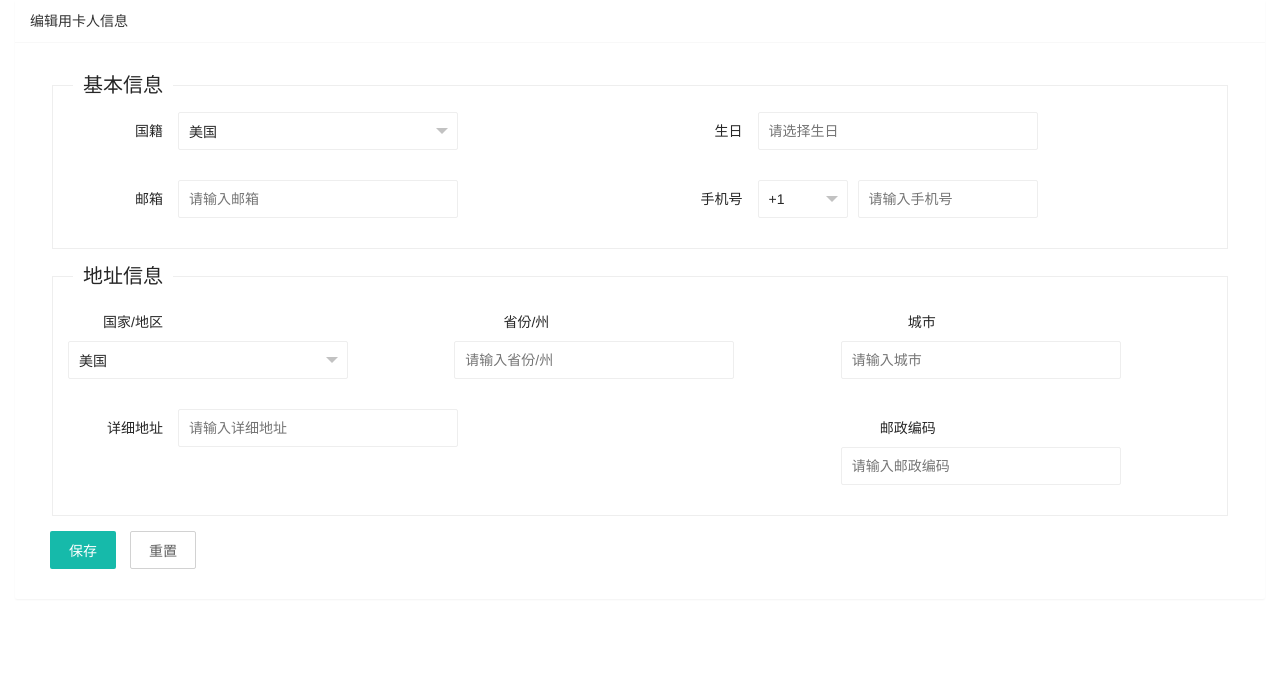
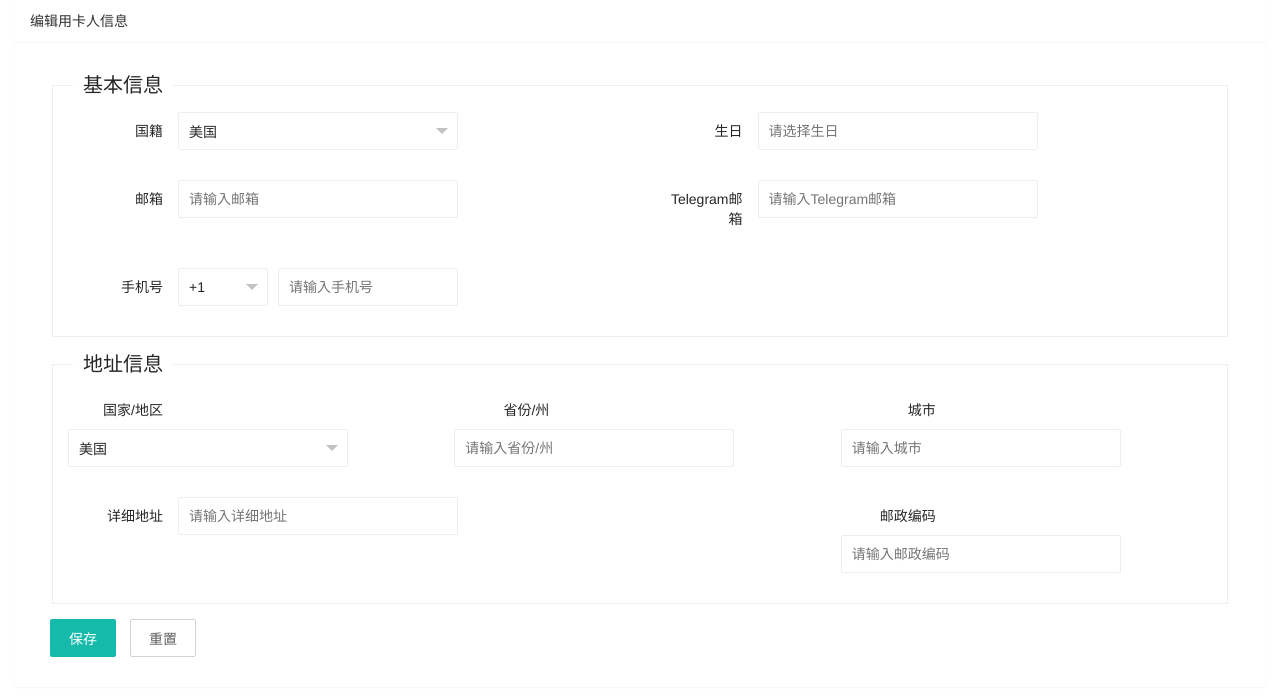
Before and after one commit to mikewang68/Cross_Border_Payments, a Flask app: page /card_holders/edit_page in a window 1280 px wide. Shown: the top 696 px of the page. Run offline with Flask 3, Linux system fonts and the light colour scheme; the visitor is signed in with stand-in values (Sample User, id 1).

Commit message:
add telegram email

```diff
--- a/blueprint/main.py
+++ b/blueprint/main.py
@@ -406,16 +406,30 @@ def card_holder_edit():
     try:
         # 获取JSON数据
         data = request.get_json()
+        print(f"收到的用卡人编辑数据: {data}")
+
         card_holder_id = data.pop('card_holder_id')  # 删除json['card_holder_id']并将其赋值给card_holder_id
         version = data.pop('version')  # 删除json['version']并将其赋值给version
-        # print(data)
-        # print(card_holder_id)
-        # print(version)
+        telegram_email = data.pop('telegram_email', None)  # 提取telegram_email字段
+
+        print(f"卡持有人ID: {card_holder_id}, 版本: {version}, Telegram邮箱: {telegram_email}")
+
         # 创建API实例
         gsalary_api = GSalaryAPI()
-        # 调用API创建用卡人
-        result = gsalary_api.update_card_holder(system_id = version, holder_id=card_holder_id, data=data)  # 替换实际的system_id
+        # 调用API更新用卡人（外部API可能不支持telegram_email字段）
+        result = gsalary_api.update_card_holder(system_id = version, holder_id=card_holder_id, data=data)
+
         if result['result']['result'] == 'S':
+            # 外部API更新成功后，同步更新本地数据库的telegram_email字段
+            if telegram_email is not None:
+                try:
+                    local_update_data = {'telegram_email': telegram_email}
+                    condition = {'card_holder_id': card_holder_id}
+                    local_result = update_database('card_holder', local_update_data, condition)
+                    print(f"本地数据库telegram_email更新结果: {local_result}")
+                except Exception as e:
+                    print(f"更新本地数据库telegram_email时出错: {str(e)}")
+
             return jsonify({
                 "code": 0,
                 "msg": "修改成功",
--- a/static/js/card_holder_edit.js
+++ b/static/js/card_holder_edit.js
@@ -24,6 +24,7 @@ layui.use(['form', 'layer', 'laydate'], function(){
                 "region": data.region,
                 "birth": data.birth,
                 "email": data.email,
+                "telegram_email": data.telegram_email || data.email, // 如果telegram_email为空，使用email作为默认值
                 "mobile_nation_code": data.mobile_nation_code,
                 "mobile": data.mobile,
                 "bill_address_country": data.bill_address_country,
@@ -93,6 +94,7 @@ function transformData(original) {
         last_name: original.last_name,
         birth: original.birth,
         email: original.email,
+        telegram_email: original.telegram_email,
         // 重组手机号字段
         mobile: {
             nation_code: original.mobile_nation_code,
--- a/static/js/card_holders.js
+++ b/static/js/card_holders.js
@@ -85,6 +85,10 @@ layui.use(['table', 'form', 'layer'], function(){
                     {field: 'phone_number', title: '手机号码', width: 150},
                     {field: 'region', title: '地区', width: 80},
                     {field: 'email', title: '邮箱', width: 210},
+                    {field: 'telegram_email', title: 'Telegram邮箱', width: 210, templet: function(d){
+                        // 如果telegram_email为空，则显示email的值
+                        return d.telegram_email || d.email || '';
+                    }},
                     {field: 'version', title: '平台', width: 80},
                     {field: 'create_time', title: '创建时间', width: 160},
                     {field: 'bill_address_country', title: '国家', width: 80},
--- a/templates/main/card_user_edit.html
+++ b/templates/main/card_user_edit.html
@@ -76,6 +76,16 @@
                                     </div>
                                     <div class="layui-col-md6">
                                         <div class="layui-form-item">
+                                            <label class="layui-form-label">Telegram邮箱</label>
+                                            <div class="layui-input-inline">
+                                                <input type="text" name="telegram_email" placeholder="请输入Telegram邮箱" autocomplete="off" class="layui-input" lay-verify="email">
+                                            </div>
+                                        </div>
+                                    </div>
+                                </div>
+                                <div class="layui-row layui-col-space15">
+                                    <div class="layui-col-md6">
+                                        <div class="layui-form-item">
                                             <label class="layui-form-label">手机号</label>
                                             <div class="layui-input-inline" style="width: 90px;">
                                                 <select name="mobile_nation_code">
@@ -95,6 +105,9 @@
                                                 <input type="text" name="mobile" placeholder="请输入手机号" autocomplete="off" class="layui-input">
                                             </div>
                                         </div>
+                                    </div>
+                                    <div class="layui-col-md6">
+                                        <!-- 空列，用于保持布局 -->
                                     </div>
                                 </div>
                             </div>
```
